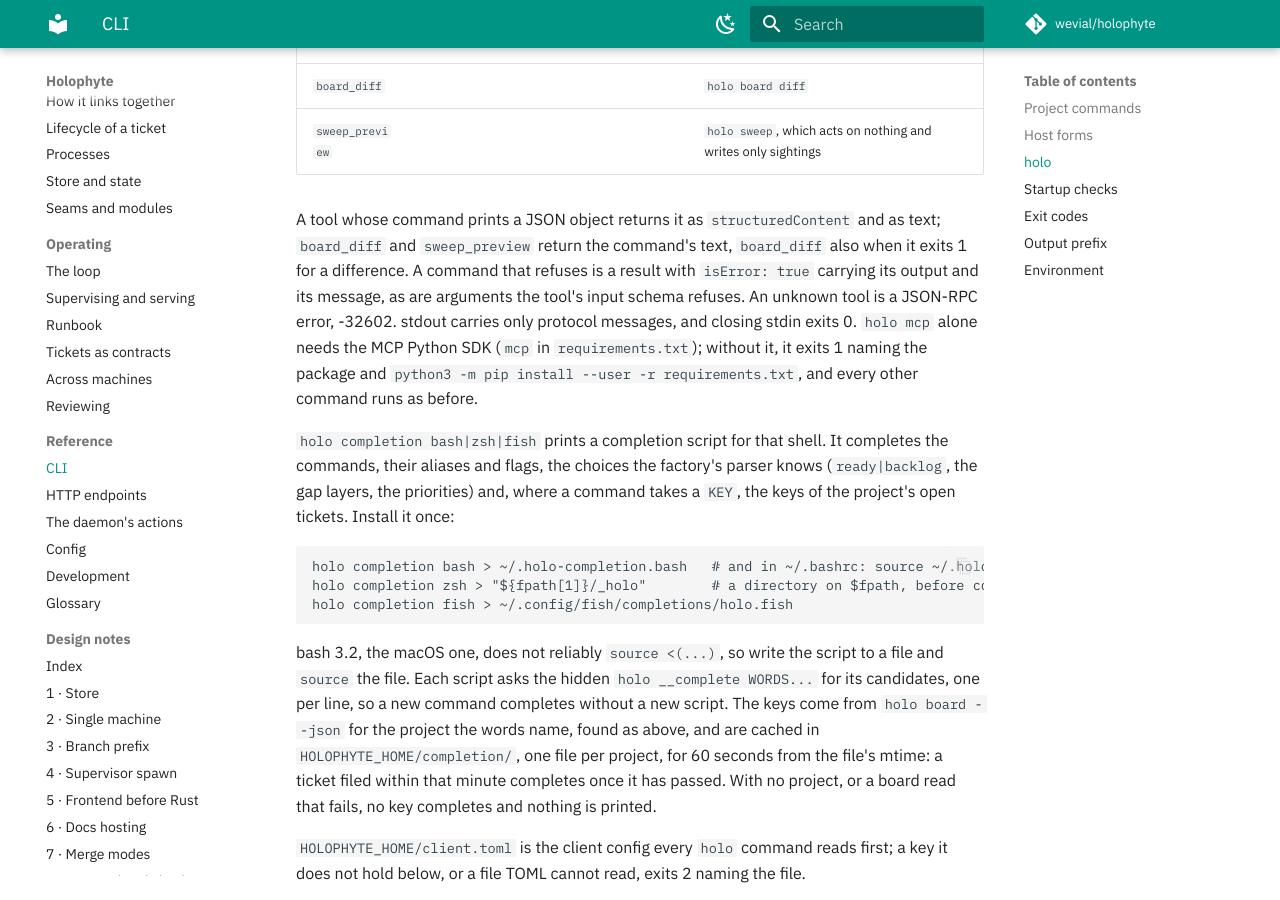
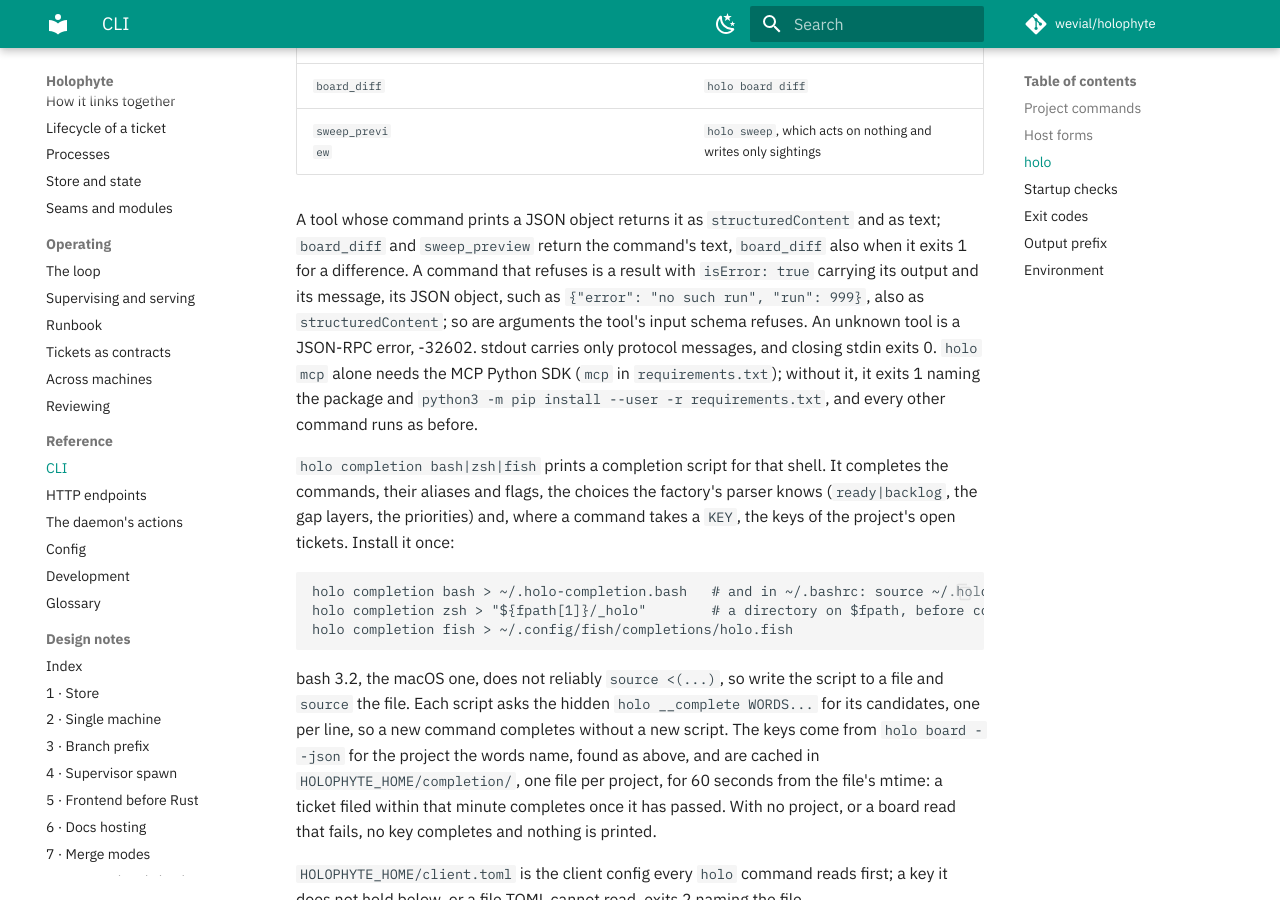
Before and after one commit to wevial/holophyte, an MkDocs documentation site: the page built from docs/reference/cli.md, in a window 1280 px wide and 900 px high, scrolled down 17174 px. Built offline with MkDocs 1.6.1 and Material for MkDocs 9.7.7, drawn with Linux system fonts in a browser that asks for light colours; comment, search, counter and statistics services are not loaded.

Commit message:
fix(holo): keep a refusing command's JSON object as structuredContent in holo mcp (HOLO-147)
When a tool's `holo ... --json` command exits with an error but prints a
JSON object, such as `holo run 999 --json` printing `{"error": "no such
run", "run": 999}`, the result now carries that object as
structuredContent beside isError and the text. The output is parsed
before the exit code is judged. The missing-run test now checks
structuredContent against the command's own output.

Review adjudication:
- ADDRESS [P2] Preserve structured JSON on command errors
  (holophyte/holo/mcp_tools.py): fixed as above, and the test now
  witnesses it.

```diff
--- a/docs/reference/cli.md
+++ b/docs/reference/cli.md
@@ -333,8 +333,9 @@ tool takes an optional `project`, a `[serve]` name or a repository path.
 A tool whose command prints a JSON object returns it as `structuredContent`
 and as text; `board_diff` and `sweep_preview` return the command's text,
 `board_diff` also when it exits 1 for a difference. A command that refuses
-is a result with `isError: true` carrying its output and its message, as
-are arguments the tool's input schema refuses. An unknown tool is a
+is a result with `isError: true` carrying its output and its message, its
+JSON object, such as `{"error": "no such run", "run": 999}`, also as
+`structuredContent`; so are arguments the tool's input schema refuses. An unknown tool is a
 JSON-RPC error, -32602. stdout carries only protocol messages, and closing stdin exits 0.
 `holo mcp` alone needs the MCP Python SDK (`mcp` in `requirements.txt`);
 without it, it exits 1 naming the package and
```
Also changed, not shown: 2 other files.
